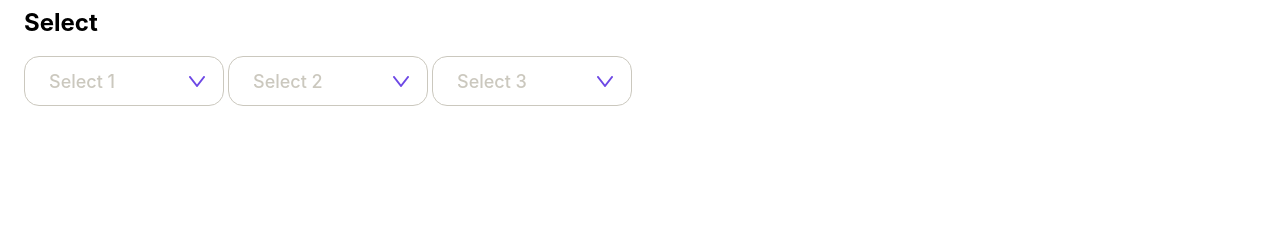
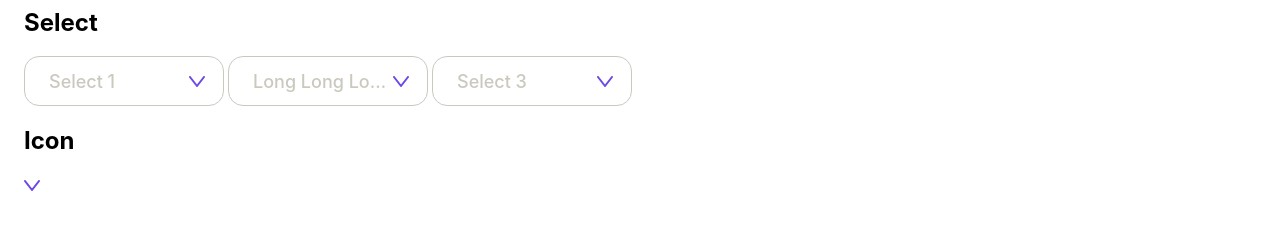
Before and after one commit to kmu-kcc/buddy-frontend, a React (Create React App) app: page /test in a window 1280 px wide. Shown: the part 326-554 px from the top of the page. Built offline with nearby package versions, Linux system fonts and the light colour scheme.

Commit message:
Update components usasge in test page

```diff
--- a/src/pages/Test.tsx
+++ b/src/pages/Test.tsx
@@ -1,6 +1,7 @@
 import React, {useCallback, useState} from 'react';
 import styled from 'styled-components';
 import {Button, Box, Select} from '../components';
+import {Arrow} from '../components/icons';
 
 const Wrapper = styled.div`
   width: 100%;
@@ -36,8 +37,15 @@ export const Test = () => {
         <option>Selection 1</option>
         <option>Selection 2</option>
         <option>Selection 3</option>
+        <option>Selection 3</option>
+        <option>Selection 3</option>
+        <option>Selection 3</option>
+        <option>Selection 3</option>
+        <option>Selection 3</option>
+        <option>Selection 3</option>
+        <option>Selection 3</option>
       </Select>
-      <Select ml='4px' width='200px' placeholder='Select 2'>
+      <Select ml='4px' width='200px' placeholder='Long Long Long Select 2'>
         <option>Selection 1</option>
         <option>Selection 2</option>
       </Select>
@@ -46,6 +54,8 @@ export const Test = () => {
         <option>Selection 2</option>
         <option>Selection 3</option>
       </Select>
+      <h2>Icon</h2>
+      <Arrow scale={1} cursor='pointer' />
     </Wrapper>
   );
 };
```
